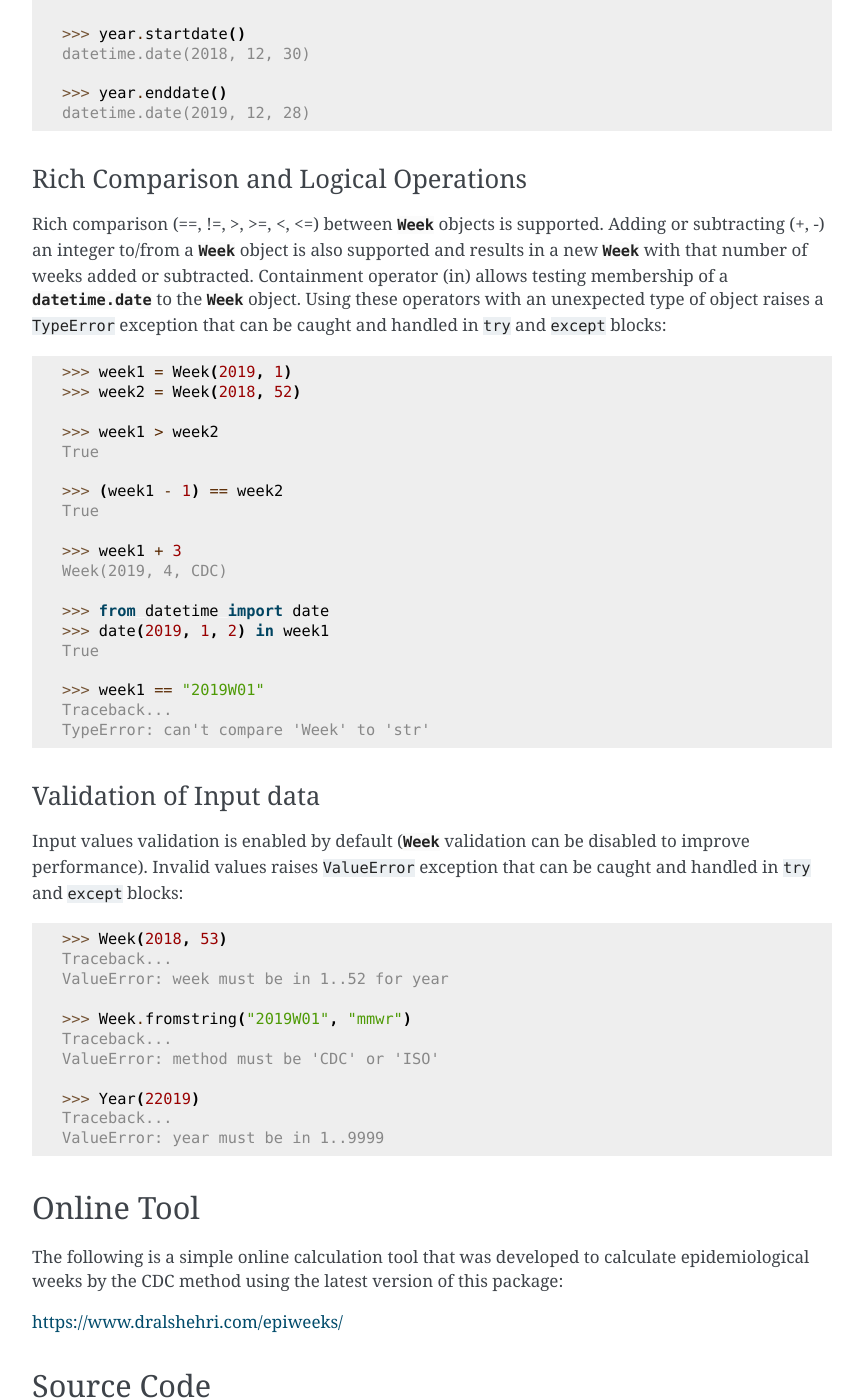
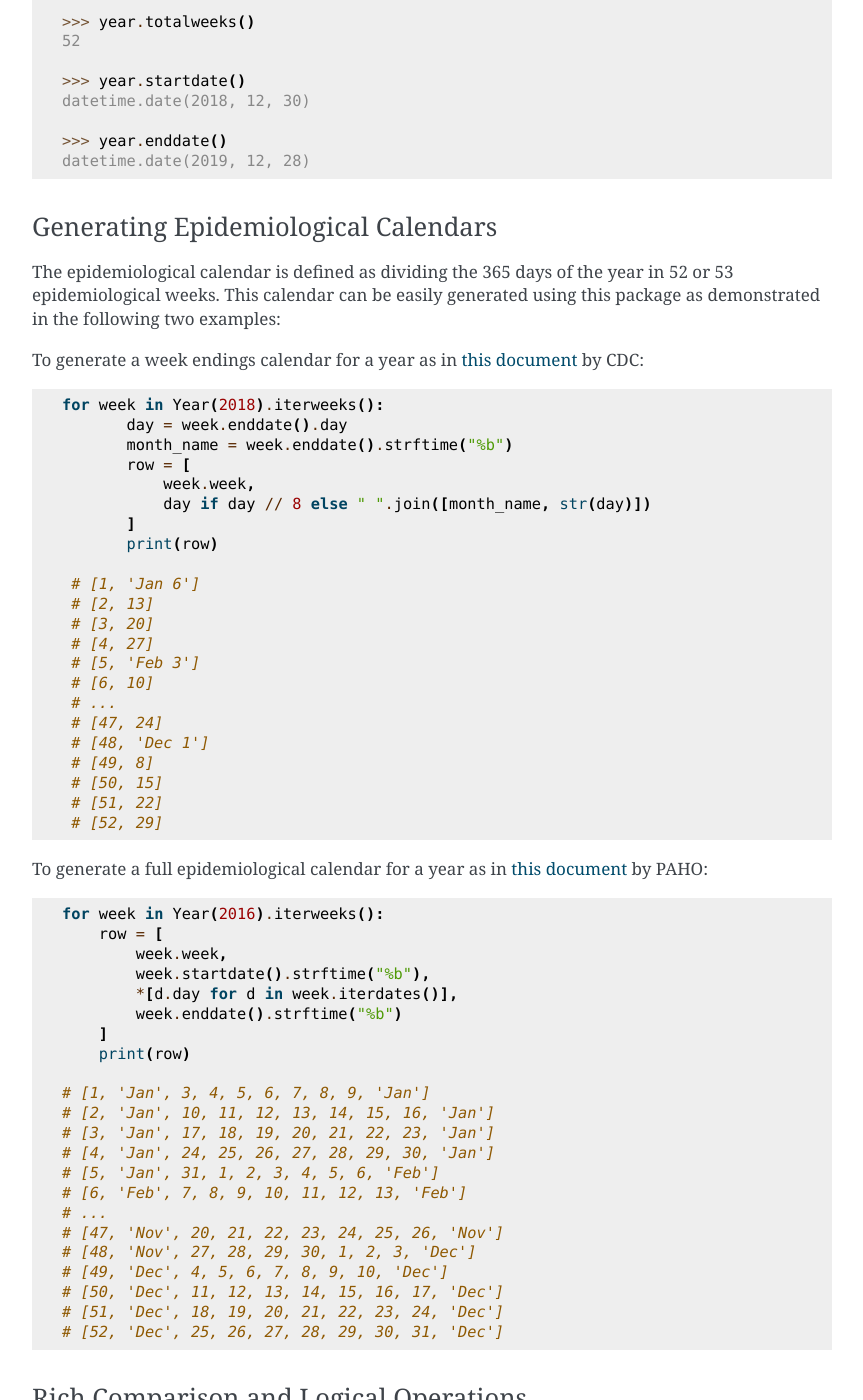
Before and after one commit to dralshehri/epiweeks, a Sphinx documentation site: the page built from docs/index.rst, in a window 1280 px wide and 1400 px high, scrolled down 3476 px. Shown: the whole window, without its empty margins (168-1031 px from the left). Built offline with Sphinx 7.4.7, drawn with Linux system fonts in a browser that asks for light colours; some of the changed text lies outside the part shown.

Commit message:
add examples for generating calendars

```diff
--- a/docs/index.rst
+++ b/docs/index.rst
@@ -41,9 +41,10 @@ Overview
 --------
 
 Epidemiological weeks, commonly referred to as "epi weeks", are simply
-a standardized method of counting weeks to allow for the comparison of
-reported public health data. Epidemiological weeks are used by the CDC, WHO,
-and many other health organizations.
+a standardized method of counting weeks as a period of time to group
+epidemiological events. That allows the comparison of reported events for
+a given year or period of a year, with that of previous years. It also
+facilitates the comparison between countries.
 
 The CDC defines epidemiological week (known as `MMWR week`_) as seven days
 beginning with Sunday and ending with Saturday. The ISO defines epidemiological
@@ -205,6 +206,70 @@ The instance of :obj:`Year` object has some other useful methods:
    >>> year.enddate()
    datetime.date(2019, 12, 28)
 
+Generating Epidemiological Calendars
+~~~~~~~~~~~~~~~~~~~~~~~~~~~~~~~~~~~~
+
+The epidemiological calendar is defined as dividing the 365 days of the year
+in 52 or 53 epidemiological weeks. This calendar can be easily generated using
+this package as demonstrated in the following two examples:
+
+To generate a week endings calendar for a year as in
+`this document <https://wwwn.cdc.gov/nndss/document/W2018-19.pdf>`__ by CDC:
+
+.. code-block:: python
+
+   for week in Year(2018).iterweeks():
+          day = week.enddate().day
+          month_name = week.enddate().strftime("%b")
+          row = [
+              week.week,
+              day if day // 8 else " ".join([month_name, str(day)])
+          ]
+          print(row)
+
+    # [1, 'Jan 6']
+    # [2, 13]
+    # [3, 20]
+    # [4, 27]
+    # [5, 'Feb 3']
+    # [6, 10]
+    # ...
+    # [47, 24]
+    # [48, 'Dec 1']
+    # [49, 8]
+    # [50, 15]
+    # [51, 22]
+    # [52, 29]
+
+To generate a full epidemiological calendar for a year as in
+`this document <https://www.paho.org/hq/dmdocuments/2016/2016-cha-epidemiological-calendar.pdf>`__
+by PAHO:
+
+.. code-block:: python
+
+   for week in Year(2016).iterweeks():
+       row = [
+           week.week,
+           week.startdate().strftime("%b"),
+           *[d.day for d in week.iterdates()],
+           week.enddate().strftime("%b")
+       ]
+       print(row)
+
+   # [1, 'Jan', 3, 4, 5, 6, 7, 8, 9, 'Jan']
+   # [2, 'Jan', 10, 11, 12, 13, 14, 15, 16, 'Jan']
+   # [3, 'Jan', 17, 18, 19, 20, 21, 22, 23, 'Jan']
+   # [4, 'Jan', 24, 25, 26, 27, 28, 29, 30, 'Jan']
+   # [5, 'Jan', 31, 1, 2, 3, 4, 5, 6, 'Feb']
+   # [6, 'Feb', 7, 8, 9, 10, 11, 12, 13, 'Feb']
+   # ...
+   # [47, 'Nov', 20, 21, 22, 23, 24, 25, 26, 'Nov']
+   # [48, 'Nov', 27, 28, 29, 30, 1, 2, 3, 'Dec']
+   # [49, 'Dec', 4, 5, 6, 7, 8, 9, 10, 'Dec']
+   # [50, 'Dec', 11, 12, 13, 14, 15, 16, 17, 'Dec']
+   # [51, 'Dec', 18, 19, 20, 21, 22, 23, 24, 'Dec']
+   # [52, 'Dec', 25, 26, 27, 28, 29, 30, 31, 'Dec']
+
 Rich Comparison and Logical Operations
 ~~~~~~~~~~~~~~~~~~~~~~~~~~~~~~~~~~~~~~
 
```
